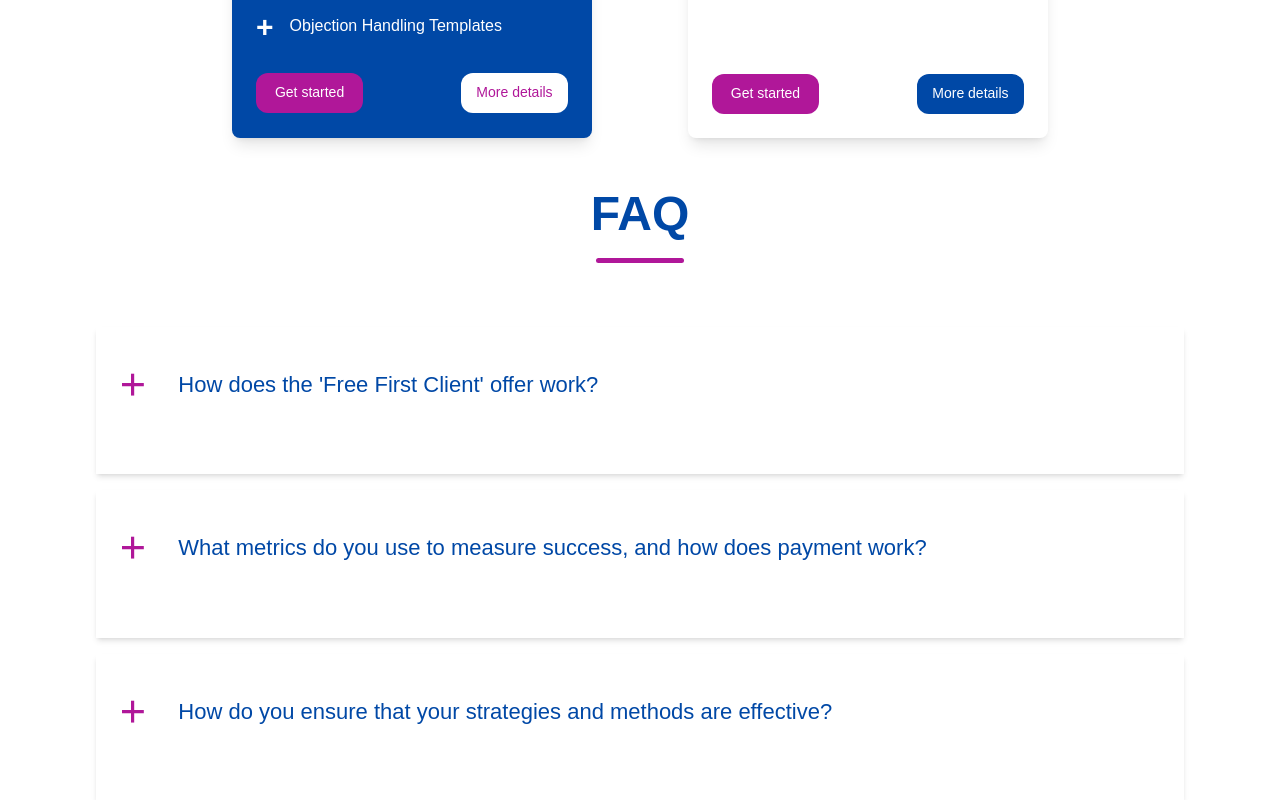
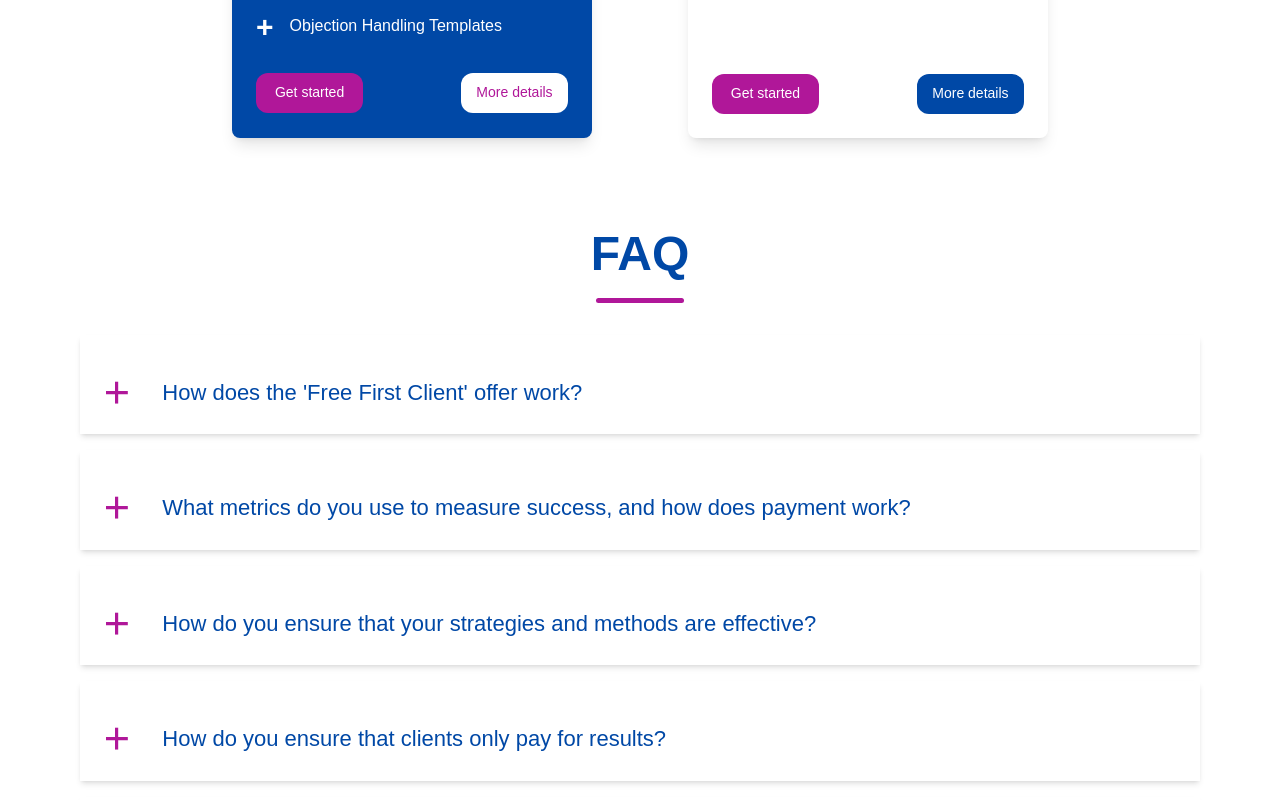
Before and after one commit to ayouub-bk/LoschMedia_Agency, a React (Vite) app: page / in a window 1280 px wide. Shown: the part 4640-5440 px from the top of the page. Built offline with nearby package versions, Linux system fonts and the light colour scheme.

Commit message:
fixed Faq section

```diff
--- a/src/Components/Ui/Accordion.jsx
+++ b/src/Components/Ui/Accordion.jsx
@@ -18,7 +18,7 @@ const Accordion = ({ Q, A, Index }) => {
   // }, [A]);
 
   return (
-    <div className="p-2 shadow-md  w-full   ">
+    <div className="p-2 shadow-md min-h[100px]  ">
       <button
         className="flex items-center gap-4   pl-4 pt-4  "
         onClick={() => setOpen(!open)}
@@ -34,11 +34,15 @@ const Accordion = ({ Q, A, Index }) => {
         <span className="text-secondary text-[22px]  ">{Q}</span>
       </button>
       <div
-        className={` overflow-hidden transition-all duration-700 ease-in-out   flex flex-col gap-4 p-6 ${
+        className={` overflow-hidden transition-all duration-700 ease-in-out   flex flex-col gap-4    ${
           open ? `h-${contentHeight.current}px opacity-100 ` : `opacity-0 h-0  `
         }  `}
       >
-        <div key={Index} className="overflow-hidden mt-2   " data-id={A.Index}>
+        <div
+          key={Index}
+          className="overflow-hidden mt-2  p-6 "
+          data-id={A.Index}
+        >
           <div>
             {A.title &&
               A.title.map((T) => {
--- a/src/Components/sections/Faq.jsx
+++ b/src/Components/sections/Faq.jsx
@@ -4,11 +4,11 @@ import Accordion from "../Ui/Accordion";
 const Faq = () => {
   return (
     <>
-      <div className="p-10 w-full flex flex-col items-center justify-center gap-14">
-        <h1 className="highlighted-title text-secondary tablet:text-[48px] text-[39px] font-bold">
+      <div className="p-10 flex flex-col items-center justify-center ">
+        <h1 className="highlighted-title text-secondary tablet:text-[48px] text-[39px] my-10 font-bold">
           FAQ
         </h1>
-        <div className=" p-4 flex flex-col gap-4  ">
+        <div className=" flex flex-col gap-4 ">
           {FaqData.map((item, index) => {
             const { question, answer } = item;
             return <Accordion Q={question} A={answer} Index={index} />;
--- a/src/index.css
+++ b/src/index.css
@@ -21,15 +21,20 @@
   @apply border-b-2 border-transparent hover:border-highlight hover:text-black active:scale-105 transition duration-700;
 }
 
+/* Adjusted CSS for the FAQ */
 .faq-answer {
   max-height: 0;
   opacity: 0;
+  overflow: hidden;
   transition: max-height 0.5s ease, opacity 0.5s ease;
 }
+
 .faq-open {
+  max-height: 1000px; /* Set a max height that fits the content */
   opacity: 1;
   transition: max-height 0.5s ease, opacity 0.5s ease;
 }
+
 .social-links img {
   width: 40px;
   height: 40px;
```
